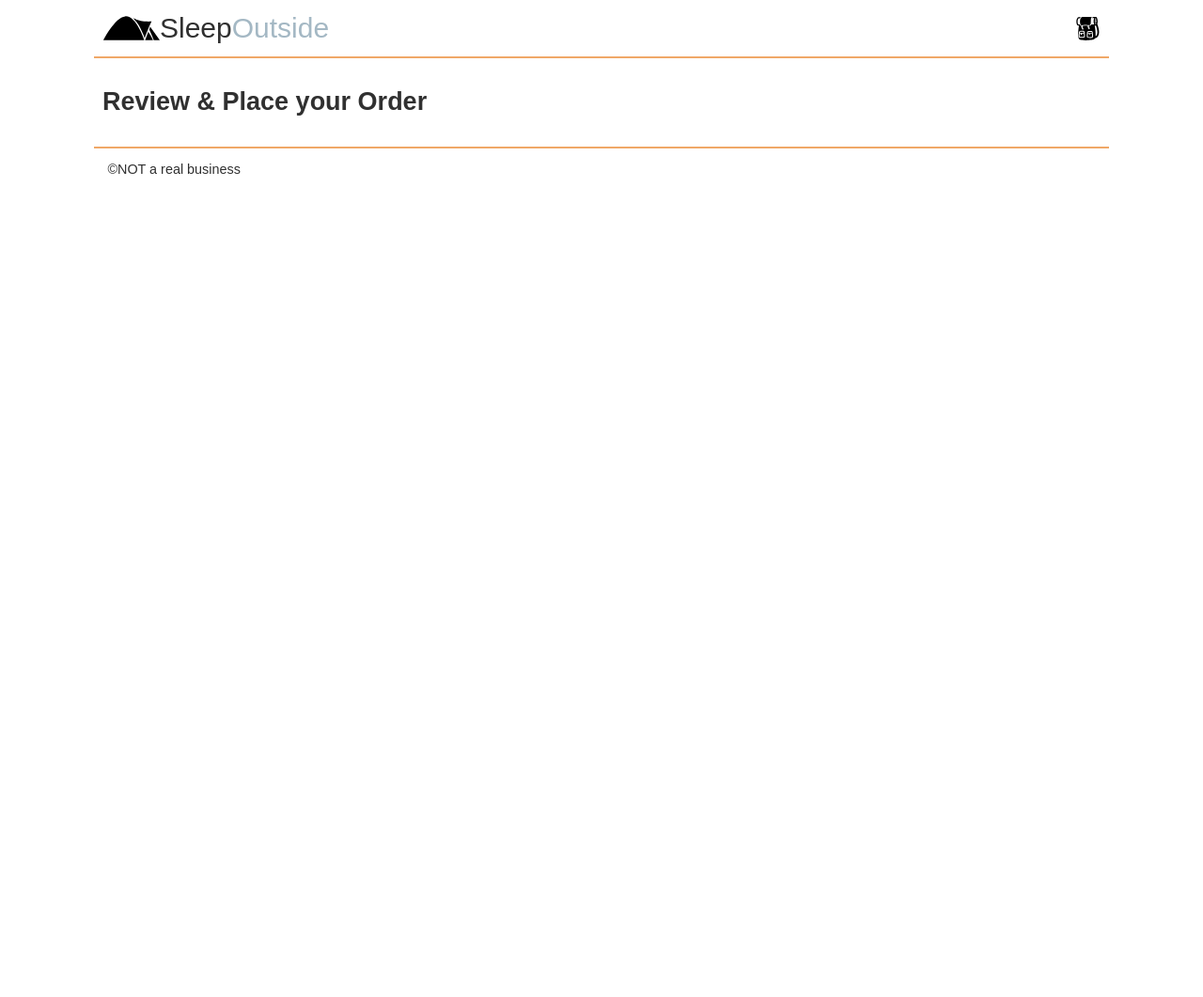
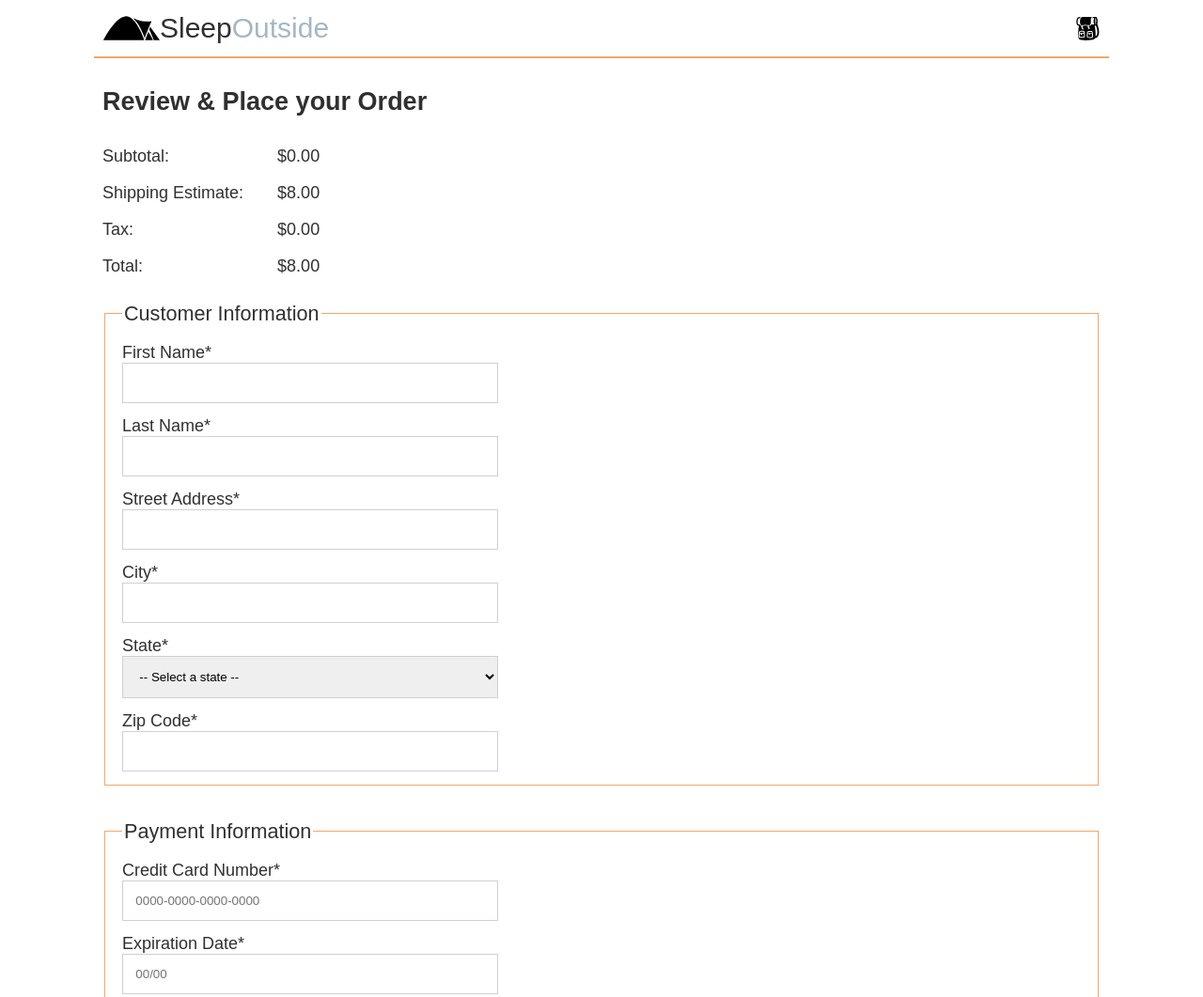
Before and after one commit to KatoFett/WDD-330, a website: page src/checkout/index.html in a window 1280 px wide. Shown: the top 1061 px of the page at 94% size. Before the commit the page ends 800 px from the top, so only its background shows below. Drawn offline with Linux system fonts and the light colour scheme.

Commit message:
Week 4 Team Activity (partt 1)

```diff
--- a/src/checkout/index.html
+++ b/src/checkout/index.html
@@ -18,6 +18,114 @@
     <main class="divider">
       <section class="products">
         <h2>Review & Place your Order</h2>
+        <section class="checkout-summary">
+          <p>Subtotal:</p>
+          <p class="checkout-subtotal"></p>
+          <p>Shipping Estimate:</p>
+          <p class="checkout-shipping"></p>
+          <p>Tax:</p>
+          <p class="checkout-tax"></p>
+          <p>Total:</p>
+          <p class="checkout-total"></p>
+        </section>
+        <form>
+          <fieldset>
+            <legend>Customer Information</legend>
+            <label>
+              First Name*
+              <input type="text" name="fname" required />
+            </label>
+            <label>
+              Last Name*
+              <input type="text" name="lname" required />
+            </label>
+            <label>
+              Street Address*
+              <input type="text" name="address" required />
+            </label>
+            <label>
+              City*
+              <input type="text" name="city" required />
+            </label>
+            <label>
+              State*
+              <select name="state" required>
+                <option value="">-- Select a state --</option>
+                <option value="AL">Alabama</option>
+                <option value="AK">Alaska</option>
+                <option value="AZ">Arizona</option>
+                <option value="AR">Arkansas</option>
+                <option value="CA">California</option>
+                <option value="CO">Colorado</option>
+                <option value="CT">Connecticut</option>
+                <option value="DE">Delaware</option>
+                <option value="DC">District Of Columbia</option>
+                <option value="FL">Florida</option>
+                <option value="GA">Georgia</option>
+                <option value="HI">Hawaii</option>
+                <option value="ID">Idaho</option>
+                <option value="IL">Illinois</option>
+                <option value="IN">Indiana</option>
+                <option value="IA">Iowa</option>
+                <option value="KS">Kansas</option>
+                <option value="KY">Kentucky</option>
+                <option value="LA">Louisiana</option>
+                <option value="ME">Maine</option>
+                <option value="MD">Maryland</option>
+                <option value="MA">Massachusetts</option>
+                <option value="MI">Michigan</option>
+                <option value="MN">Minnesota</option>
+                <option value="MS">Mississippi</option>
+                <option value="MO">Missouri</option>
+                <option value="MT">Montana</option>
+                <option value="NE">Nebraska</option>
+                <option value="NV">Nevada</option>
+                <option value="NH">New Hampshire</option>
+                <option value="NJ">New Jersey</option>
+                <option value="NM">New Mexico</option>
+                <option value="NY">New York</option>
+                <option value="NC">North Carolina</option>
+                <option value="ND">North Dakota</option>
+                <option value="OH">Ohio</option>
+                <option value="OK">Oklahoma</option>
+                <option value="OR">Oregon</option>
+                <option value="PA">Pennsylvania</option>
+                <option value="RI">Rhode Island</option>
+                <option value="SC">South Carolina</option>
+                <option value="SD">South Dakota</option>
+                <option value="TN">Tennessee</option>
+                <option value="TX">Texas</option>
+                <option value="UT">Utah</option>
+                <option value="VT">Vermont</option>
+                <option value="VA">Virginia</option>
+                <option value="WA">Washington</option>
+                <option value="WV">West Virginia</option>
+                <option value="WI">Wisconsin</option>
+                <option value="WY">Wyoming</option>
+              </select>
+            </label>
+            <label>
+              Zip Code*
+              <input type="text" name="zip" required />
+            </label>
+          </fieldset>
+          <fieldset>
+            <legend>Payment Information</legend>
+            <label>
+              Credit Card Number*
+              <input type="text" name="credit_card_number" required maxlength="16" placeholder="0000-0000-0000-0000" />
+            </label>
+            <label>
+              Expiration Date*
+              <input type="text" name="credit_card_expiration" required maxlength="5" placeholder="00/00" />
+            </label>
+            <label>
+              Security Code*
+              <input type="text" name="credit_card_cvv" required maxlength="3" placeholder="000" />
+            </label>
+          </fieldset>
+          <button>Submit</button>
+        </form>
       </section>
     </main>
 
--- a/src/css/style.css
+++ b/src/css/style.css
@@ -177,46 +177,86 @@ button {
 /* Start cart list card styles */
 .cart-card {
   display: grid;
-  grid-template-columns: 25% auto 15% auto;
+  grid-template-columns: 20px 150px auto auto auto;
   font-size: var(--small-font);
   /* max-height: 120px; */
   align-items: center;
+  flex-grow: 1;
 }
 
 .cart-card__image {
   grid-row: 1/3;
-  grid-column: 1;
+  grid-column: 2;
+  padding: 1em;
 }
 .cart-card p {
   margin-top: 0;
 }
 .cart-card .card__name {
   grid-row: 1;
-  grid-column: 2;
+  grid-column: 3;
 }
 
 .cart-card__color {
   grid-row: 2;
-  grid-column: 2;
+  grid-column: 3;
 }
 
 .cart-card__quantity {
   grid-row: 1;
-  grid-column: 3;
+  grid-column: 4;
 }
 
 .cart-card__price {
-  grid-row: 2;
-  grid-column: 3;
+  grid-row: 1;
+  grid-column: 5;
+  text-align: right;
 }
 
 .cart-card__delete {
   grid-row: 1;
-  grid-column: 4;
+  grid-column: 1;
 }
 
 .cart-footer .cart-total {
   text-align: right;
+}
+
+/* Checkout */
+
+form input,
+form select {
+    display: block;
+    margin-bottom: 1em;
+    width: 100%;
+    padding: 1em;
+    border: 1px solid var(--light-grey);
+}
+
+form fieldset {
+    margin-bottom: 2em;
+    padding: 1em 1em 0 1em;
+    border: 1px solid var(--primary-color);
+}
+
+form fieldset legend {
+    font-size: var(--large-font);
+}
+
+.checkout-summary {
+    display: grid;
+    grid-template-columns: auto auto;
+    width: fit-content;
+    margin-bottom: 1em;
+}
+
+.checkout-summary > p:nth-child(2n) {
+    text-align: right;
+    margin-left: 2em;
+}
+
+.checkout-summary > p {
+    margin: 0.5em 0 0.5em 0;
 }
 
 @media screen and (min-width: 500px) {
@@ -229,7 +269,13 @@ button {
   }
   .cart-card {
     font-size: inherit;
-    grid-template-columns: 150px auto 15%;
+    grid-template-columns: 20px 150px auto auto auto;
+  }
+  form input,
+  form select {
+    display: block;
+    margin-bottom: 1em;
+    width:  400px;
   }
 }
 
--- /dev/null
+++ b/src/js/CheckoutProcess.mjs
@@ -0,0 +1,26 @@
+import { getCart } from "./ShoppingCart.mjs";
+
+const TAX_PERCENT = 0.06;
+
+export default function showSummary() {
+  // Calculate values
+  const cart = getCart();
+  const subtotal = cart.reduce(
+    (sum, item) => sum + item.quantity * item.product.FinalPrice,
+    0,
+  );
+  const tax = round(subtotal * TAX_PERCENT);
+  const itemCount = cart.reduce((sum, item) => sum + item.quantity, 0);
+  const shipping = 10 + round(2 * (itemCount - 1));
+  const total = subtotal + tax + shipping;
+
+  // Display values
+  document.querySelector('.checkout-subtotal').textContent = `$${subtotal.toFixed(2)}`;
+  document.querySelector('.checkout-shipping').textContent = `$${shipping.toFixed(2)}`;
+  document.querySelector('.checkout-tax').textContent = `$${tax.toFixed(2)}`;
+  document.querySelector('.checkout-total').textContent = `$${total.toFixed(2)}`;
+}
+
+function round(amount) {
+  return Math.round((amount + Number.EPSILON) * 100) / 100;
+}
--- a/src/js/ProductData.mjs
+++ b/src/js/ExternalServices.mjs
@@ -8,7 +8,7 @@ function convertToJson(res) {
   }
 }
 
-export default class ProductData {
+export default class ExternalServices {
   constructor() {}
   async getData(category) {
     const response = await fetch(baseURL + `products/search/${category}`);
--- a/src/js/ShoppingCart.mjs
+++ b/src/js/ShoppingCart.mjs
@@ -28,7 +28,7 @@ function cartItemTemplate(item) {
   </a>
   <p class="cart-card__color">${item.product.Colors[0].ColorName}</p>
   <p class="cart-card__quantity">qty: ${item.quantity}</p>
-  <p class="cart-card__price">$${item.product.FinalPrice}</p>
+  <p class="cart-card__price">$${item.product.FinalPrice.toFixed(2)}</p>
   <a href="#" class="cart-card__delete" data-id="${item.product.Id}">✖</a>
 </li>`;
 
--- a/src/js/cart.js
+++ b/src/js/cart.js
@@ -12,5 +12,5 @@ if (cart.length > 0) {
     0,
   );
   document.querySelector(".cart-footer").classList.remove("hide");
-  document.querySelector(".cart-total").innerText = `Total: $${total}`;
+  document.querySelector(".cart-total").innerText = `Total: $${total.toFixed(2)}`;
 }
--- a/src/js/checkout.js
+++ b/src/js/checkout.js
@@ -1,3 +1,5 @@
 import { loadHeaderFooter } from "./utils.mjs";
+import showSummary from "./CheckoutProcess.mjs";
 
 loadHeaderFooter();
+showSummary();
--- a/src/js/product-listing.js
+++ b/src/js/product-listing.js
@@ -1,11 +1,11 @@
-import ProductData from "./ProductData.mjs";
+import ExternalServices from "./ExternalServices.mjs";
 import ProductList from "./ProductList.mjs";
 import { loadHeaderFooter, getParam, toTitleCase } from "./utils.mjs";
 
 loadHeaderFooter();
 
 const category = getParam("category");
-const dataSource = new ProductData();
+const dataSource = new ExternalServices();
 const listElement = document.querySelector(".product-list");
 const myList = new ProductList(category, dataSource, listElement);
 myList.init();
--- a/src/js/product.js
+++ b/src/js/product.js
@@ -1,10 +1,10 @@
 import { getParam, loadHeaderFooter } from "./utils.mjs";
-import ProductData from "./ProductData.mjs";
+import ExternalServices from "./ExternalServices.mjs";
 import ProductDetails from "./ProductDetails.mjs";
 
 loadHeaderFooter();
 
-const dataSource = new ProductData();
+const dataSource = new ExternalServices();
 const productId = getParam("product");
 const product = new ProductDetails(productId, dataSource);
 product.init();
```
Also changed, not shown: src/cart/index.html (+3 -0 lines).
